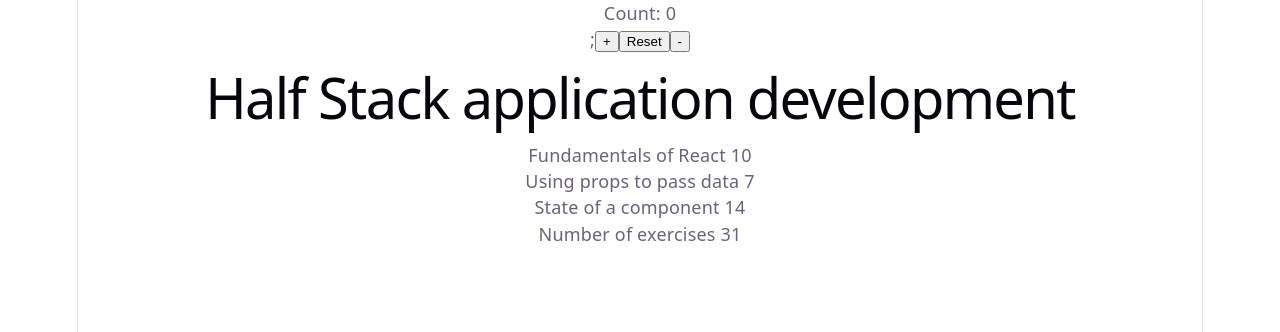
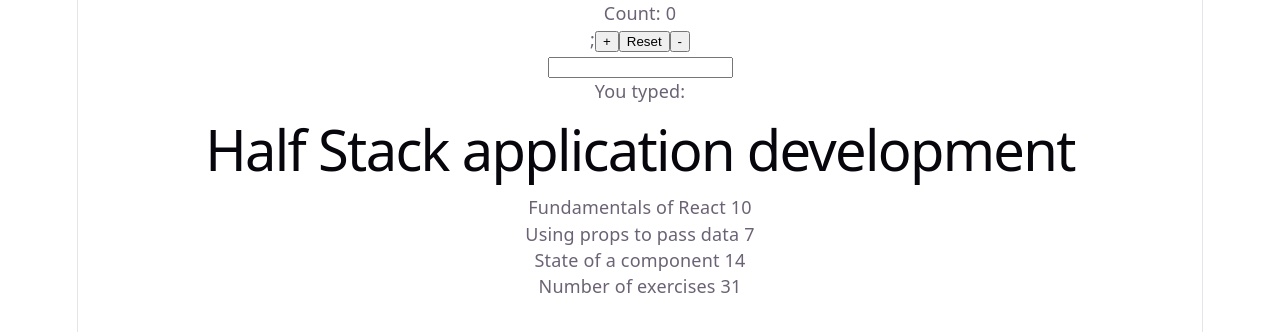
Before and after one commit to RefiloeMpore/Javascript-Practice, a React (Vite) app in the folder course-catalogue/: page / in a window 1280 px wide. Shown: the top 332 px of the page. Built offline with nearby package versions, Linux system fonts and the light colour scheme.

Commit message:
Part 1c complete: counter and text input with state

```diff
--- a/course-catalogue/src/App.jsx
+++ b/course-catalogue/src/App.jsx
@@ -1,4 +1,5 @@
 import Counter from './Counter';
+import TextInput from './TextInput';
 
 function Header({ course }) {
   return <h1>{course}</h1>;
@@ -35,6 +36,7 @@
   return (
     <div>
       <Counter/>
+      <TextInput/>
 
       <Header course={name} />
       <Content
--- /dev/null
+++ b/course-catalogue/src/TextInput.jsx
@@ -0,0 +1,22 @@
+import {useState} from 'react';
+
+function TextInput() {
+    const[text, setText]= useState('');
+
+    return(
+        <div>
+            <input
+            type= "text"
+            value= {text}
+            onChange={(e) => setText(e.target.value)}
+      />
+      <p>You typed: {text}</p>
+    </div>
+
+    );
+
+}
+
+
+
+export default TextInput;
```
